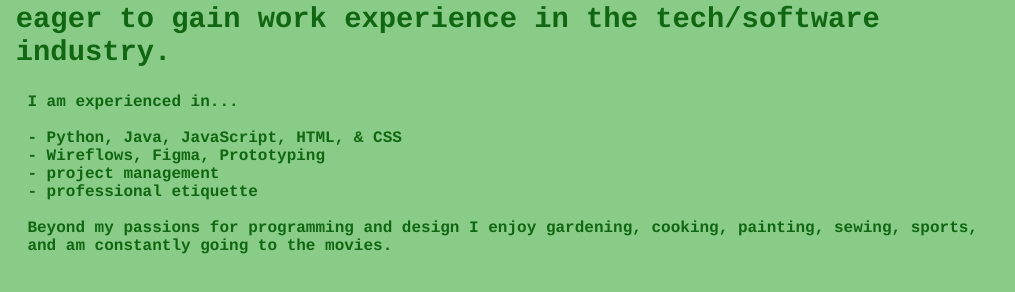
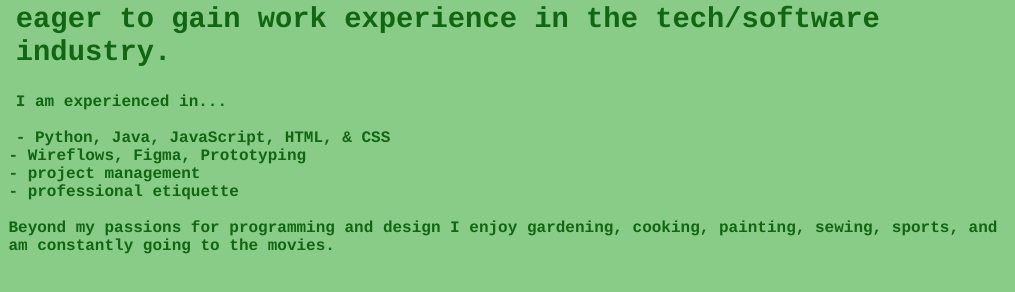
Before and after one commit to darianwoolley/ProjectPortfolio23, a plain HTML site: page index.html in a window 1280 px wide. Shown: the part 126-418 px from the top of the page, 265-1280 px from the left. Drawn offline with Linux system fonts and the light colour scheme.

Commit message:
Update index.html

```diff
--- a/index.html
+++ b/index.html
@@ -35,7 +35,7 @@ EMAIL: dgwoolle@uci.edu
     <img src="IMG_3123.jpeg" alt="Darian Woolley in UCI merch">
       <h2 > Hello! I am a 2nd year Informatics major at UCI who is eager to gain work experience in the tech/software industry.
       </h2>
-      <p style="margin-left:22.5%;">
+      <p style="margin-left:21%;">
       I am experienced in...
       <br>
         <br>
```
